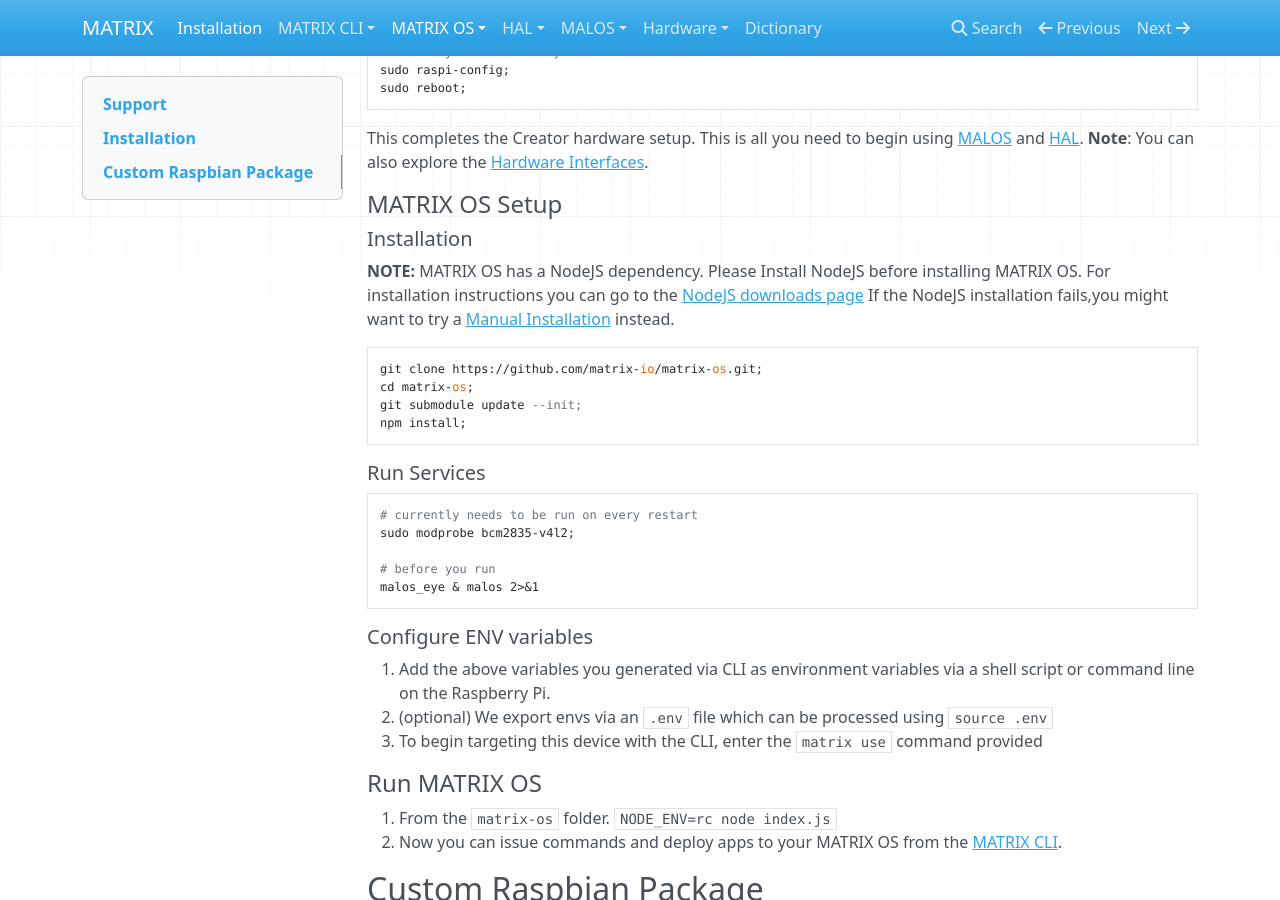
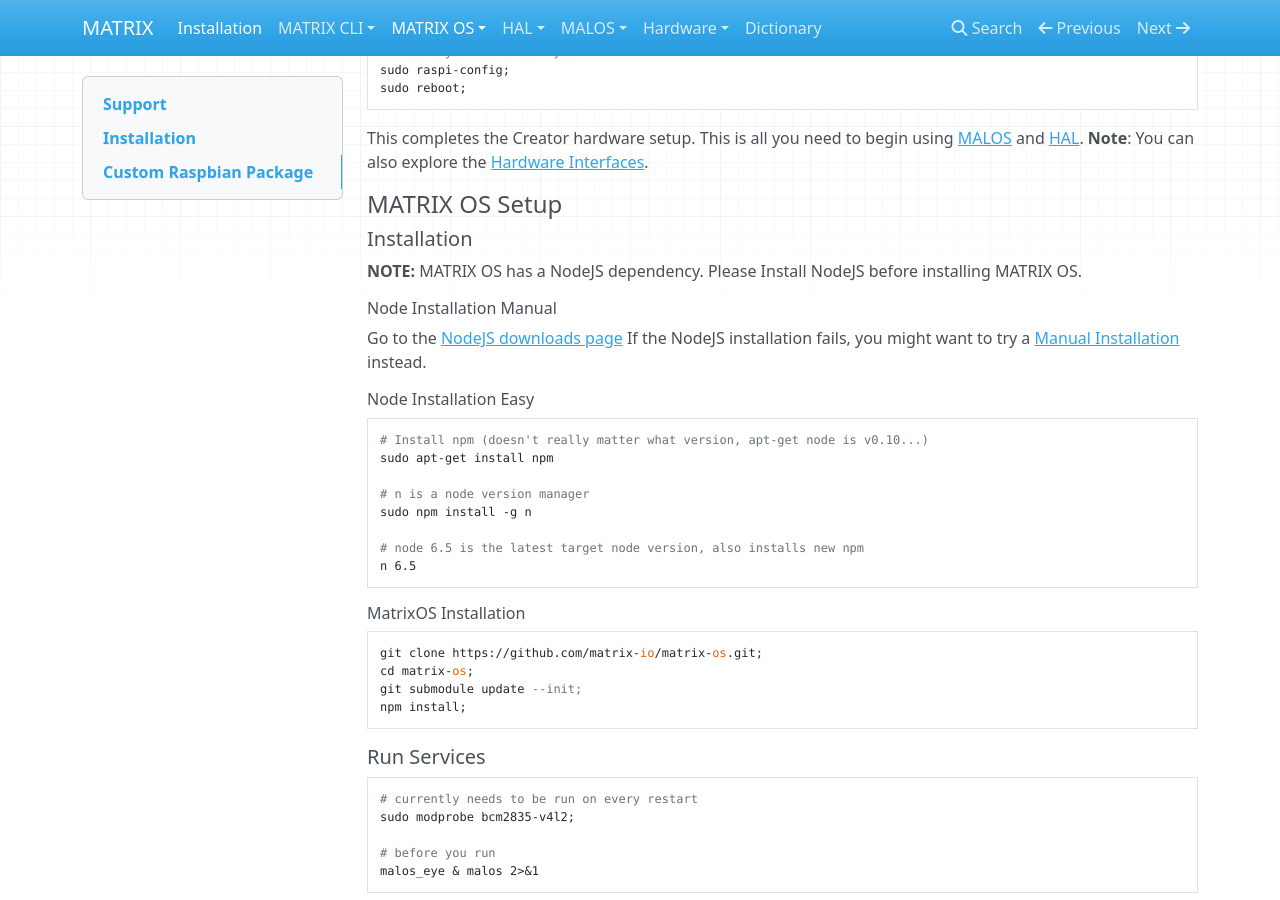
Before and after one commit to matrix-io/matrix-documentation, an MkDocs documentation site: the page built from docs/index.md, in a window 1280 px wide and 900 px high, scrolled down 810 px. Built offline with MkDocs 1.6.1, drawn with Linux system fonts in a browser that asks for light colours; nearby versions of some CDN libraries; old or Windows-style settings are respelled for this version of MkDocs.

Commit message:
add easy node install

````diff
--- a/docs/index.md
+++ b/docs/index.md
@@ -44,9 +44,25 @@
 #### MATRIX OS Setup
 
 ##### Installation
-**NOTE:** MATRIX OS has a NodeJS dependency. Please Install NodeJS before installing MATRIX OS. For installation instructions you can go to the [NodeJS downloads page](https://nodejs.org/en/download/package-manager/#debian-and-ubuntu-based-linux-distributions)
-If the NodeJS installation fails,you might want to try a [Manual Installation](https://github.com/nodesource/distributions#debmanual) instead.
+**NOTE:** MATRIX OS has a NodeJS dependency. Please Install NodeJS before installing MATRIX OS.
 
+###### Node Installation Manual
+Go to the [NodeJS downloads page](https://nodejs.org/en/download/package-manager/#debian-and-ubuntu-based-linux-distributions)
+If the NodeJS installation fails, you might want to try a [Manual Installation](https://github.com/nodesource/distributions#debmanual) instead.
+
+###### Node Installation Easy
+```
+# Install npm (doesn't really matter what version, apt-get node is v0.10...)
+sudo apt-get install npm
+
+# n is a node version manager
+sudo npm install -g n
+
+# node 6.5 is the latest target node version, also installs new npm
+n 6.5
+```
+
+###### MatrixOS Installation
 ```
 git clone https://github.com/matrix-io/matrix-os.git;
 cd matrix-os;
````
